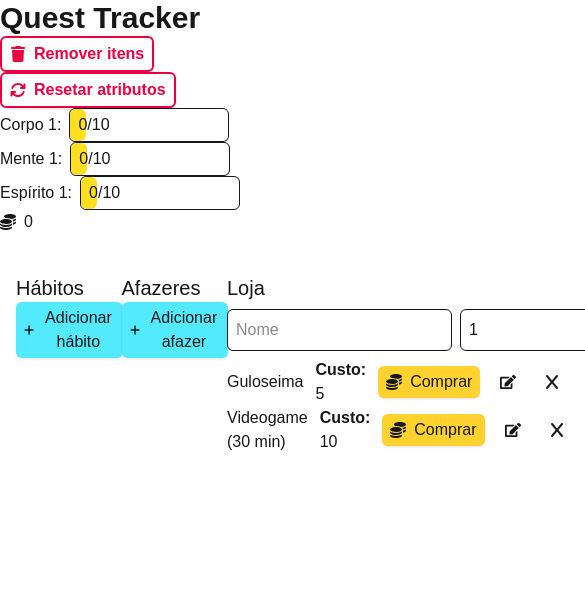
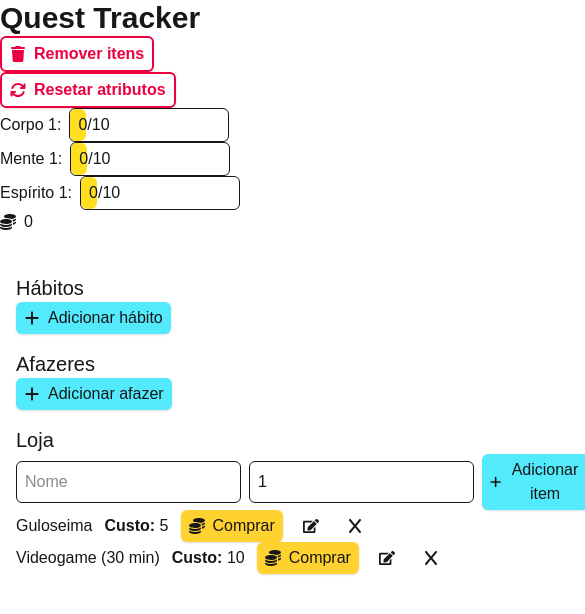
Before and after one commit to gab-souza-martins/gamified-habit-tracker, a Next.js app: page / in a window 390 px wide. Shown: the top 614 px of the page, 585 px wide, since content can reach past the window. Built offline with nearby package versions, Linux system fonts and the light colour scheme.

Commit message:
Alterada responsividade das listas para telas menores

```diff
--- a/src/app/page.tsx
+++ b/src/app/page.tsx
@@ -128,7 +128,7 @@
          <br />
 
          <main className="p-4">
-            <div className="flex items-start justify-around gap-4">
+            <div className="flex flex-col lg:flex-row items-start justify-around gap-4">
                <section className="min-w-1/4 max-w-xl">
                   <HabitList
                      giveReward={handleGiveReward}
```
